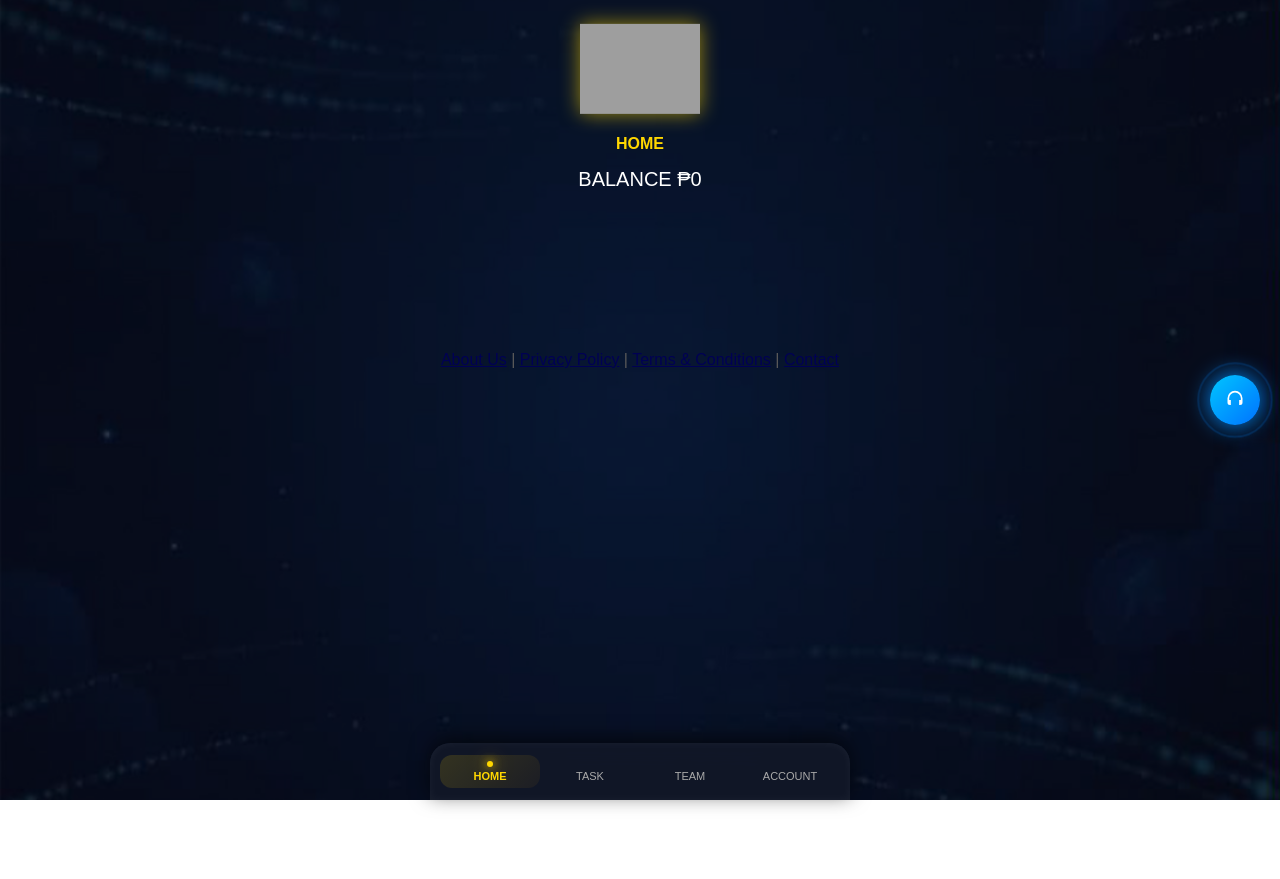
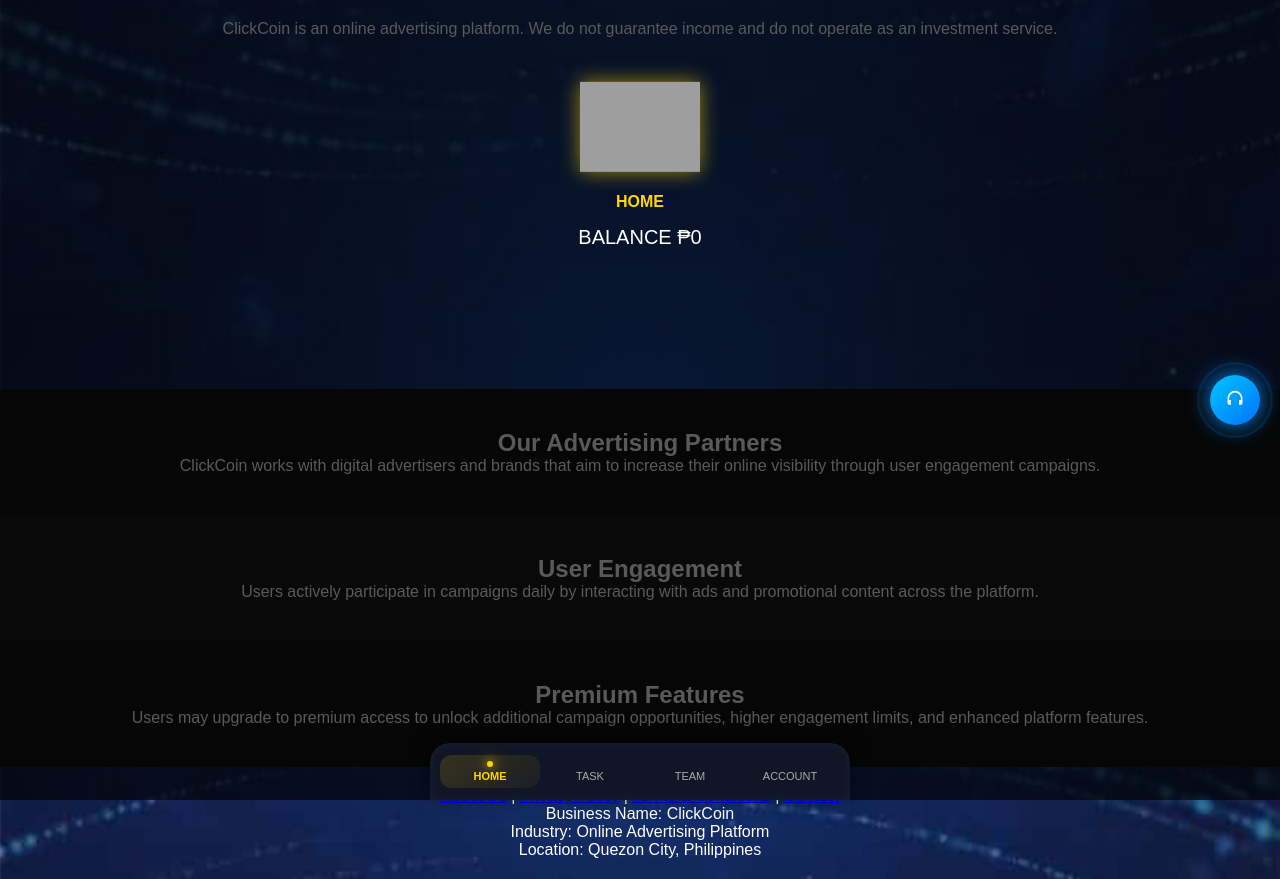
Before and after one commit to clickcoin04-web/clickcoin, a website: page public/home.html in a window 1280 px wide. Before the commit the page ends 800 px from the top, so only its background shows below. Drawn offline with Linux system fonts and the light colour scheme; no server answers; grey boxes are pictures that could not be loaded.

Commit message:
fresh clean

```diff
--- a/public/home.html
+++ b/public/home.html
@@ -4,6 +4,10 @@
 <meta charset="UTF-8">
 <meta name="viewport" content="width=device-width, initial-scale=1.0">
 <title>Home - ClickCoin</title>
+
+<p style="text-align:center; padding:20px;">
+ClickCoin is an online advertising platform. We do not guarantee income and do not operate as an investment service.
+</p>
 
 <link rel="stylesheet" href="style.css">
 
@@ -301,11 +305,40 @@
 });
 </script>
 
+<!-- ================= EXTRA TRUST SECTIONS ================= -->
+
+<section style="padding:40px; background:#111; color:#fff; text-align:center;">
+  <h2>Our Advertising Partners</h2>
+  <p>
+    ClickCoin works with digital advertisers and brands that aim to increase their online visibility through user engagement campaigns.
+  </p>
+</section>
+
+<section style="padding:40px; background:#1a1a1a; color:#fff; text-align:center;">
+  <h2>User Engagement</h2>
+  <p>
+    Users actively participate in campaigns daily by interacting with ads and promotional content across the platform.
+  </p>
+</section>
+
+<section style="padding:40px; background:#111; color:#fff; text-align:center;">
+  <h2>Premium Features</h2>
+  <p>
+    Users may upgrade to premium access to unlock additional campaign opportunities, higher engagement limits, and enhanced platform features.
+  </p>
+</section>
+
 <footer style="text-align:center;padding:20px;">
 <a href="about.html">About Us</a> |
 <a href="privacy.html">Privacy Policy</a> |
 <a href="terms.html">Terms & Conditions</a> |
 <a href="contact.html">Contact</a>
+
+<p>
+Business Name: ClickCoin<br>
+Industry: Online Advertising Platform<br>
+Location: Quezon City, Philippines
+</p>
 </footer>
 <script src="support.js"></script>
 
```
